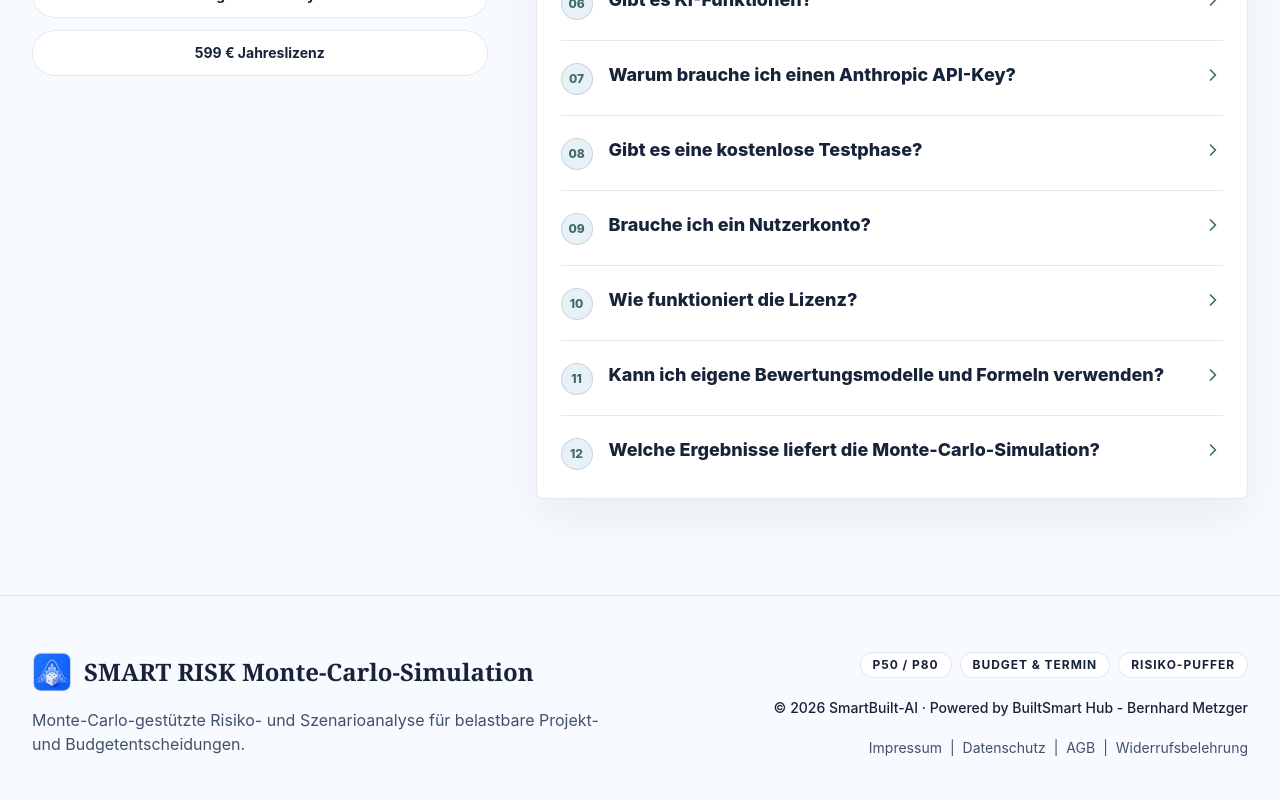
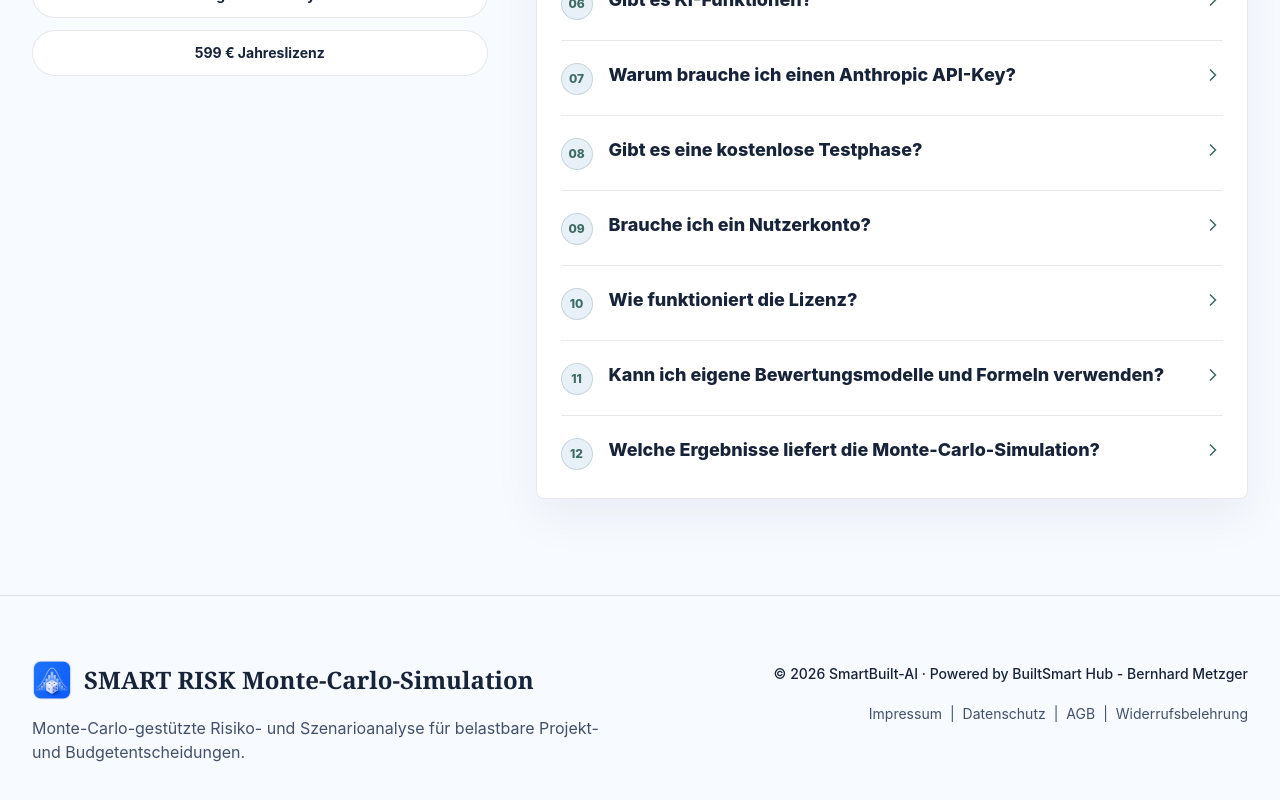
Before and after one commit to BM1964-25/SMART-RISK-Monte-Carlo-Simulation-Landingpage, a React (Vite) app: page / in a window 1280 px wide. Shown: the part 9490-10290 px from the top of the page. Built offline with nearby package versions, Linux system fonts and the light colour scheme.

Commit message:
Simplify footer layout

```diff
--- a/src/App.tsx
+++ b/src/App.tsx
@@ -1079,7 +1079,7 @@
       </section>
 
       <footer className="w-full border-t border-ink/10 bg-ivory">
-        <div className="mx-auto flex max-w-7xl flex-col gap-8 px-5 py-14 text-center sm:px-8 lg:flex-row lg:items-start lg:justify-between lg:text-left">
+        <div className="mx-auto flex max-w-7xl flex-col gap-8 px-5 py-16 text-center sm:px-8 lg:flex-row lg:items-start lg:justify-between lg:text-left">
           <div className="mx-auto flex max-w-2xl flex-col items-center gap-4 lg:mx-0 lg:items-start">
             <div className="flex items-center gap-3">
               <img
@@ -1097,16 +1097,6 @@
             </p>
           </div>
           <div className="text-sm leading-7 text-graphite lg:text-right">
-            <div className="mb-4 flex flex-wrap justify-center gap-2 lg:justify-end">
-              {["P50 / P80", "Budget & Termin", "Risiko-Puffer"].map((item) => (
-                <span
-                  key={item}
-                  className="rounded-full border border-ink/10 bg-white px-3 py-1 text-xs font-bold uppercase tracking-[0.08em] text-ink"
-                >
-                  {item}
-                </span>
-              ))}
-            </div>
             <p className="font-medium text-ink">
               © 2026 SmartBuilt-AI · Powered by BuiltSmart Hub - Bernhard Metzger
             </p>
```
